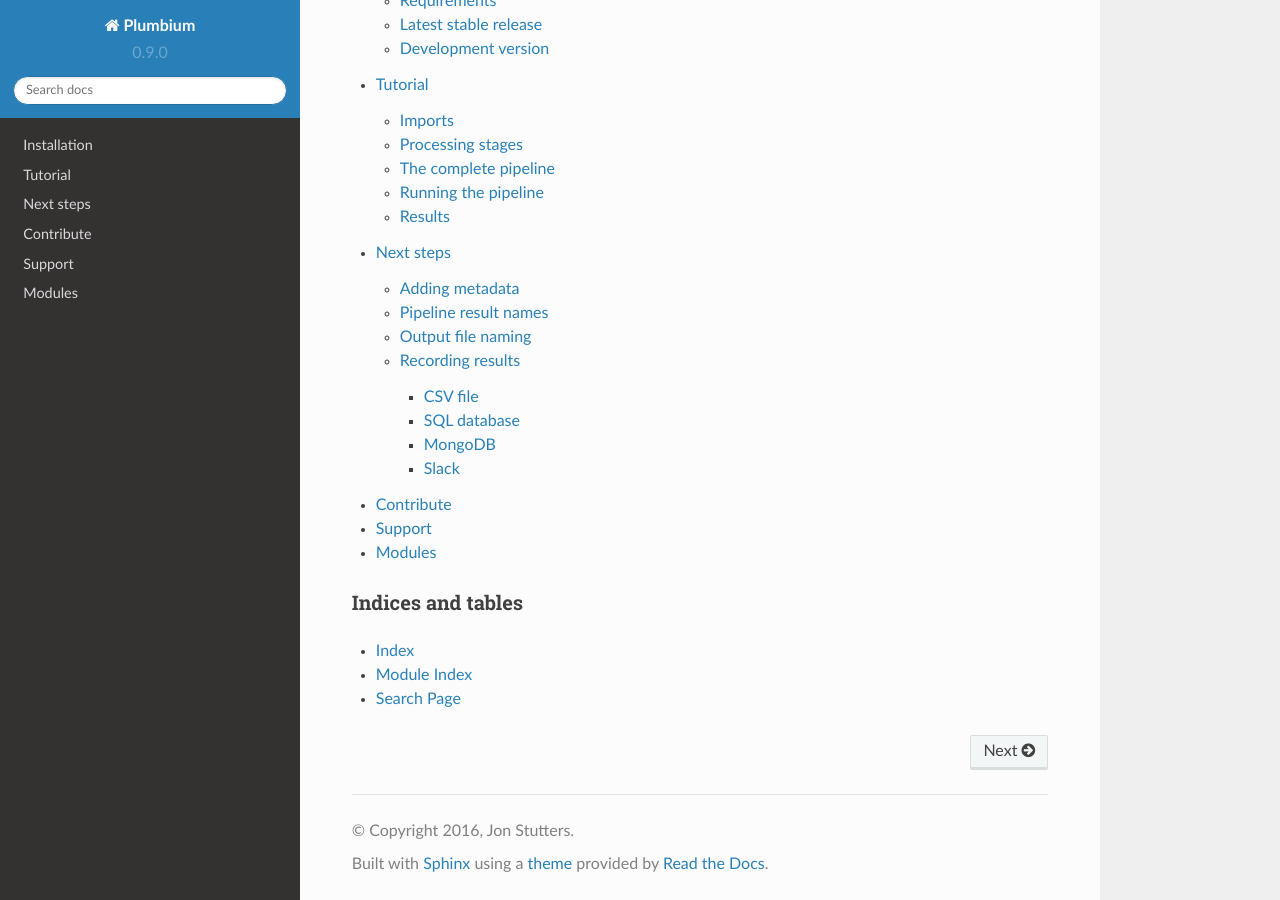
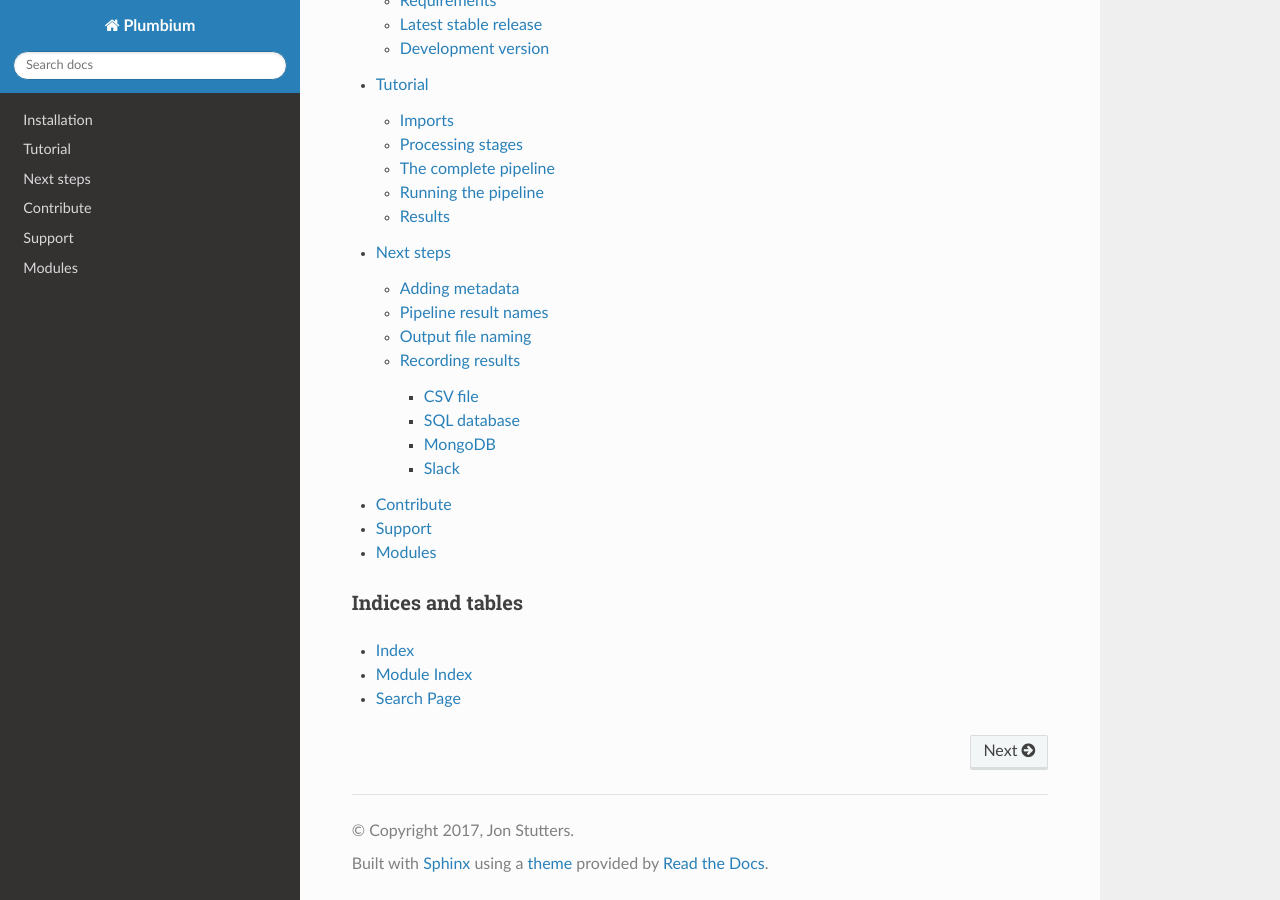
Before and after one commit to jstutters/pirec, a Sphinx documentation site: the page built from docs/index.rst, in a window 1280 px wide and 900 px high, scrolled down 1472 px. Built offline with Sphinx 7.4.7 and the Read the Docs theme 2.0.0, drawn with Linux system fonts in a browser that asks for light colours; the version number could not be read and is left out.

Commit message:
Get version number from package

```diff
--- a/docs/conf.py
+++ b/docs/conf.py
@@ -14,6 +14,7 @@
 
 import sys
 import os
+import plumbium
 
 # If extensions (or modules to document with autodoc) are in another directory,
 # add these directories to sys.path here. If the directory is relative to the
@@ -49,7 +50,7 @@
 
 # General information about the project.
 project = u'Plumbium'
-copyright = u'2016, Jon Stutters'
+copyright = u'2017, Jon Stutters'
 author = u'Jon Stutters'
 
 # The version info for the project you're documenting, acts as replacement for
@@ -57,9 +58,9 @@
 # built documents.
 #
 # The short X.Y version.
-version = u'0.9.0'
+version = plumbium.__version__
 # The full version, including alpha/beta/rc tags.
-release = u'0.9.0'
+release = version
 
 # The language for content autogenerated by Sphinx. Refer to documentation
 # for a list of supported languages.
```
